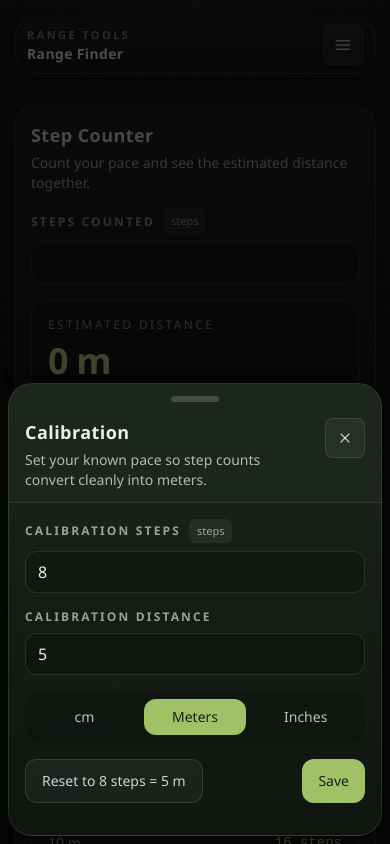
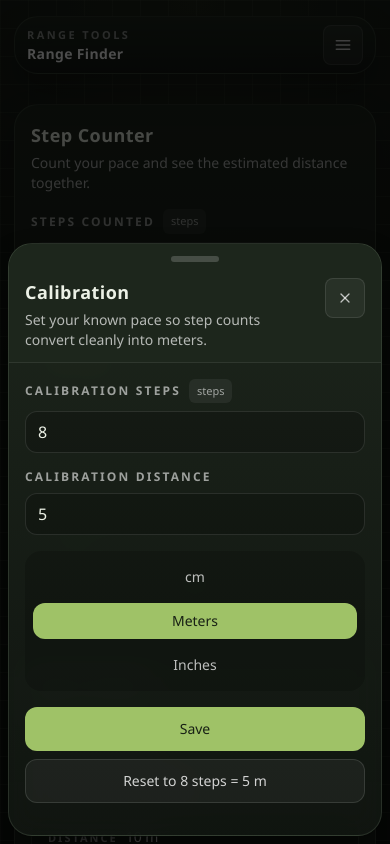
Before and after one commit to marolabio/mil-range-finder, a Next.js app: page /steps in a window 390 px wide. Both pictures are taken after a click on the button "Edit". Shown: the top 844 px of the page. Built offline with nearby package versions, Linux system fonts and the light colour scheme.

Commit message:
steps mvp

```diff
--- a/components/steps-page.tsx
+++ b/components/steps-page.tsx
@@ -173,26 +173,22 @@ export function StepsPage({ initialInputs }: StepsPageProps) {
                     </p>
 
                     <div className="mt-4 space-y-2 text-sm text-white/72">
-                      <div className="flex items-center justify-between rounded-2xl border border-white/10 bg-black/18 px-4 py-3">
+                      <div className="flex flex-col gap-1 rounded-2xl border border-white/10 bg-black/18 px-4 py-3 sm:flex-row sm:items-center sm:justify-between">
                         <span>Your pace</span>
                         <span className="mono text-accent">
                           {strideLength !== null ? `${strideLength.toFixed(2)} m/step` : "--"}
                         </span>
                       </div>
-                      <div className="flex items-center justify-between rounded-2xl border border-white/10 bg-black/18 px-4 py-3">
-                        <span>Formula</span>
-                        <span className="mono text-accent">steps / calib. steps x meters</span>
-                      </div>
                     </div>
                   </div>
 
                   <div className="rounded-2xl border border-white/10 bg-black/18 px-4 py-3">
-                    <div className="flex items-center justify-between gap-3">
+                    <div className="flex flex-col gap-3 sm:flex-row sm:items-center sm:justify-between">
                       <div>
                         <p className="text-xs font-semibold uppercase tracking-[0.18em] text-white/58">
                           Calibration
                         </p>
-                        <p className="mt-1 text-sm text-white/72">
+                        <p className="mt-1 break-words text-sm text-white/72">
                           {calibrationStepsInput || "--"} steps = {calibrationMetersInput || "--"}{" "}
                           {calibrationDistanceUnit}
                         </p>
@@ -200,7 +196,7 @@ export function StepsPage({ initialInputs }: StepsPageProps) {
                       <button
                         type="button"
                         onClick={() => setIsCalibrationModalOpen(true)}
-                        className="min-h-10 rounded-xl border border-white/12 bg-white/5 px-4 py-2 text-sm font-medium text-white/80"
+                        className="min-h-10 w-full rounded-xl border border-white/12 bg-white/5 px-4 py-2 text-sm font-medium text-white/80 sm:w-auto"
                       >
                         Edit
                       </button>
@@ -212,17 +208,25 @@ export function StepsPage({ initialInputs }: StepsPageProps) {
 
             <Card title="Quick Reads" subtitle="Based on your saved profile">
               <div className="space-y-2">
-                <div className="flex items-center justify-between px-4 py-1 text-[11px] font-semibold uppercase tracking-[0.18em] text-white/50">
+                <div className="hidden items-center justify-between px-4 py-1 text-[11px] font-semibold uppercase tracking-[0.18em] text-white/50 sm:flex">
                   <span>Distance</span>
                   <span>Estimated Steps</span>
                 </div>
                 {[5, 10, 15, 20, 25, 30].map((sampleMeters) => (
                   <div
                     key={sampleMeters}
-                    className="flex items-center justify-between rounded-2xl border border-white/10 bg-black/18 px-4 py-3"
+                    className="flex flex-col gap-1 rounded-2xl border border-white/10 bg-black/18 px-4 py-3 sm:flex-row sm:items-center sm:justify-between"
                   >
-                    <p className="text-sm text-white/76">{sampleMeters} m</p>
+                    <p className="text-sm text-white/76">
+                      <span className="mr-2 text-[11px] font-semibold uppercase tracking-[0.18em] text-white/50 sm:hidden">
+                        Distance
+                      </span>
+                      {sampleMeters} m
+                    </p>
                     <p className="mono text-sm text-accent">
+                      <span className="mr-2 text-[11px] font-semibold uppercase tracking-[0.18em] text-white/50 sm:hidden">
+                        Estimated
+                      </span>
                       {`${Math.round(
                         calibrationMeters !== null && calibrationSteps !== null
                           ? (sampleMeters / calibrationMeters) * calibrationSteps
@@ -320,7 +324,7 @@ export function StepsPage({ initialInputs }: StepsPageProps) {
                   />
                 </label>
 
-                <div className="flex gap-2 rounded-2xl bg-black/18 p-2">
+                <div className="grid grid-cols-1 gap-2 rounded-2xl bg-black/18 p-2 sm:grid-cols-3">
                   {([
                     { label: "cm", value: "cm" },
                     { label: "Meters", value: "m" },
@@ -333,7 +337,7 @@ export function StepsPage({ initialInputs }: StepsPageProps) {
                         key={unit.value}
                         type="button"
                         onClick={() => setCalibrationDistanceUnit(unit.value)}
-                        className={`flex-1 rounded-xl px-4 py-2 text-sm font-medium transition ${
+                        className={`w-full rounded-xl px-4 py-2 text-sm font-medium transition ${
                           isActive ? "bg-accent text-[#182015]" : "text-white/72"
                         }`}
                       >
@@ -343,18 +347,18 @@ export function StepsPage({ initialInputs }: StepsPageProps) {
                   })}
                 </div>
 
-                <div className="flex justify-between gap-2">
+                <div className="flex flex-col-reverse gap-2 sm:flex-row sm:justify-between">
                   <button
                     type="button"
                     onClick={resetToDefaultProfile}
-                    className="min-h-11 rounded-xl border border-white/12 bg-white/5 px-4 py-2 text-sm font-medium text-white/80"
+                    className="min-h-11 w-full rounded-xl border border-white/12 bg-white/5 px-4 py-2 text-sm font-medium text-white/80 sm:w-auto"
                   >
                     Reset to 8 steps = 5 m
                   </button>
                   <button
                     type="button"
                     onClick={() => setIsCalibrationModalOpen(false)}
-                    className="min-h-11 rounded-xl bg-accent px-4 py-2 text-sm font-medium text-[#182015]"
+                    className="min-h-11 w-full rounded-xl bg-accent px-4 py-2 text-sm font-medium text-[#182015] sm:w-auto"
                   >
                     Save
                   </button>
```
